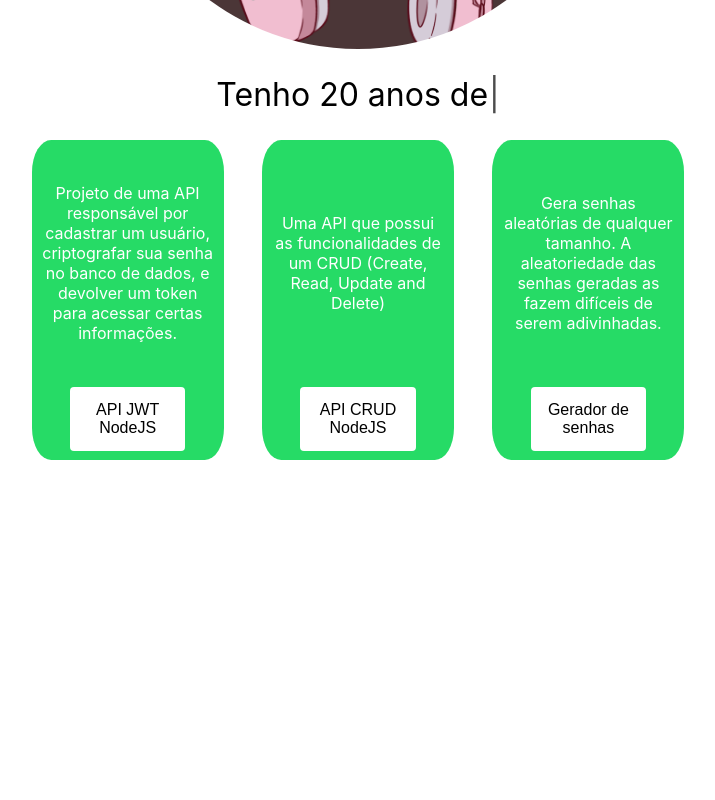
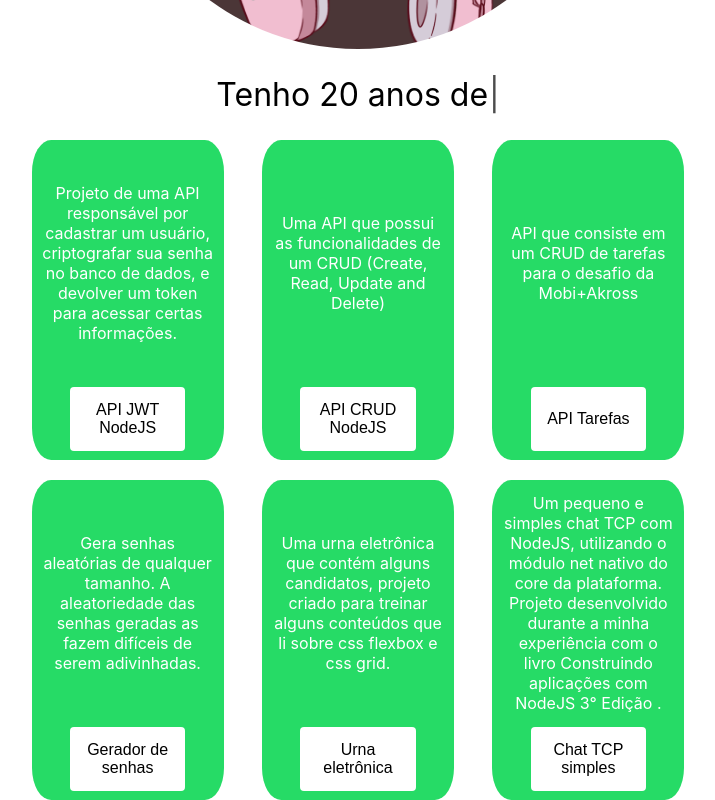
Before and after one commit to arielmell0/arielom.tech, a React (Create React App) app: page / in a window 1280 px wide. Shown: the part 551-1351 px from the top of the page, without its empty margins (282-997 px from the left). Before the commit the page ends 1011 px from the top, so only its background shows below. Built offline with nearby package versions, Linux system fonts and the light colour scheme.

Commit message:
feat: mais conteudo

```diff
--- a/src/Components/Card/Card.js
+++ b/src/Components/Card/Card.js
@@ -1,7 +1,6 @@
 import styled from "styled-components";
 import CardButton from '../CardButton/CardButton';
 import CardContent from '../CardContent/CardContent';
-
 
 const Card = () => {
     const cardContentArray = [
@@ -14,12 +13,25 @@ const Card = () => {
             name: 'API CRUD NodeJS'
         },
         {
+            content: 'API que consiste em um CRUD de tarefas para o desafio da Mobi+Akross',
+            name: 'API Tarefas'
+        },
+        {
             content: 'Gera senhas aleatórias de qualquer tamanho. A aleatoriedade das senhas geradas as fazem difíceis de serem adivinhadas.',
             name: 'Gerador de senhas'
+        },
+        {
+            content: 'Uma urna eletrônica que contém alguns candidatos, projeto criado para treinar alguns conteúdos que li sobre css flexbox e css grid.',
+            name: 'Urna eletrônica'
+        },
+        {
+            content: 'Um pequeno e simples chat TCP com NodeJS, utilizando o módulo net nativo do core da plataforma. Projeto desenvolvido durante a minha experiência com o livro Construindo aplicações com NodeJS 3° Edição .',
+            name: 'Chat TCP simples'
         },
     ]
 
     return (
+        <>
             <CardContainer>
                 <CardItem>
                         <CardContent Text={cardContentArray[0].content} />
@@ -34,6 +46,22 @@ const Card = () => {
                         <CardButton Name={cardContentArray[2].name} />
                 </CardItem>
             </CardContainer>
+
+            <CardContainer>
+                <CardItem>
+                        <CardContent Text={cardContentArray[3].content} />
+                        <CardButton Name={cardContentArray[3].name} />
+                </CardItem>
+                <CardItem>
+                        <CardContent Text={cardContentArray[4].content} />
+                        <CardButton Name={cardContentArray[4].name} />
+                </CardItem>
+                <CardItem>
+                        <CardContent Text={cardContentArray[5].content} />
+                        <CardButton Name={cardContentArray[5].name} />
+                </CardItem>
+            </CardContainer>
+        </>
     )
 };
 
```
Lines whose indentation alone changed are shown as unchanged.
